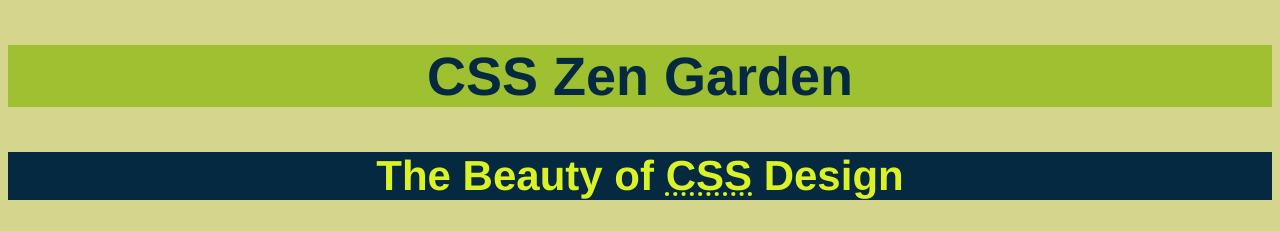
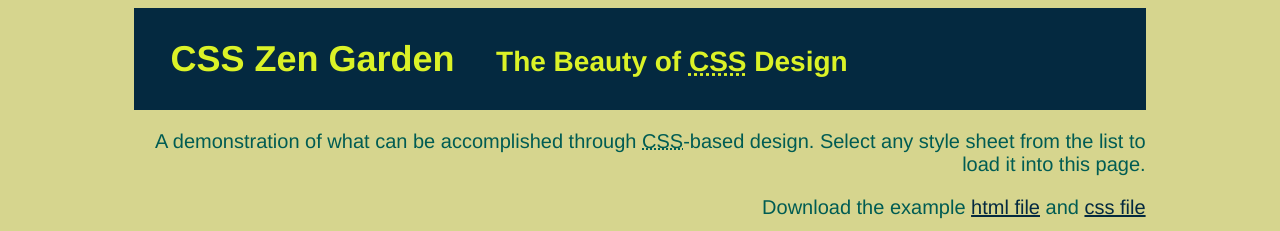
Before and after one commit to thiagoptg/desenvolve-introducao-web, a plain HTML site: page CSS Zen Garden/index.html in a window 1280 px wide. Shown: the top 231 px of the page. Drawn offline with Linux system fonts and the light colour scheme.

Commit message:
Add files via upload

```diff
--- a/CSS Zen Garden/style.css
+++ b/CSS Zen Garden/style.css
@@ -3,12 +3,12 @@
 a:hover {color: #9FC131;}
 p {color: #005C53;}
 p { background-color:#D6D58E ;}
-h1 {color: #042940;background-color:#9FC131;}
+h1 {color: #DBF227;background-color:#042940;}
 html {background-color: #D6D58E;}
 h3 {color: #DBF227;background-color:#042940;}
 h2 {color: #DBF227;background-color: #042940;}
 
-html {text-align: justify;font-size: 30px;font-family:Helvetica, sans-serif;}
+html {text-align: justify;font-size: 20px;font-family:Helvetica, sans-serif;}
 p {text-indent: 1em;}
 h2{text-align: center;font-size: 1.4rem;}
 h1{text-align: center;font-size: 1.8rem;}
@@ -16,3 +16,21 @@
 .main p {line-height: 1.5;}
 .summary{text-align: right;}
 abbr {font-variant:small-caps;}
+.page-wrapper {width: 80%;
+max-width: 1280px;margin: auto;}
+#zen-intro {height: 550px;}
+#design-archives {
+    display: none;
+}
+#zen-intro header {background-color: #042940;
+color: #D6D58E;}
+#zen-intro header h1,#zen-intro header h2 {display: inline-block}
+#zen-intro header h1 {margin-left: 1em;
+margin-right: 1em;}
+aside ul {list-style-type: none;
+ }
+ aside ul li {margin: 1em;
+text-align: center;}
+.main footer {margin: 4%;}
+.main footer a {border: solid 2px; color: #042940;
+    padding: 0.5em;display: inline-block}
```
